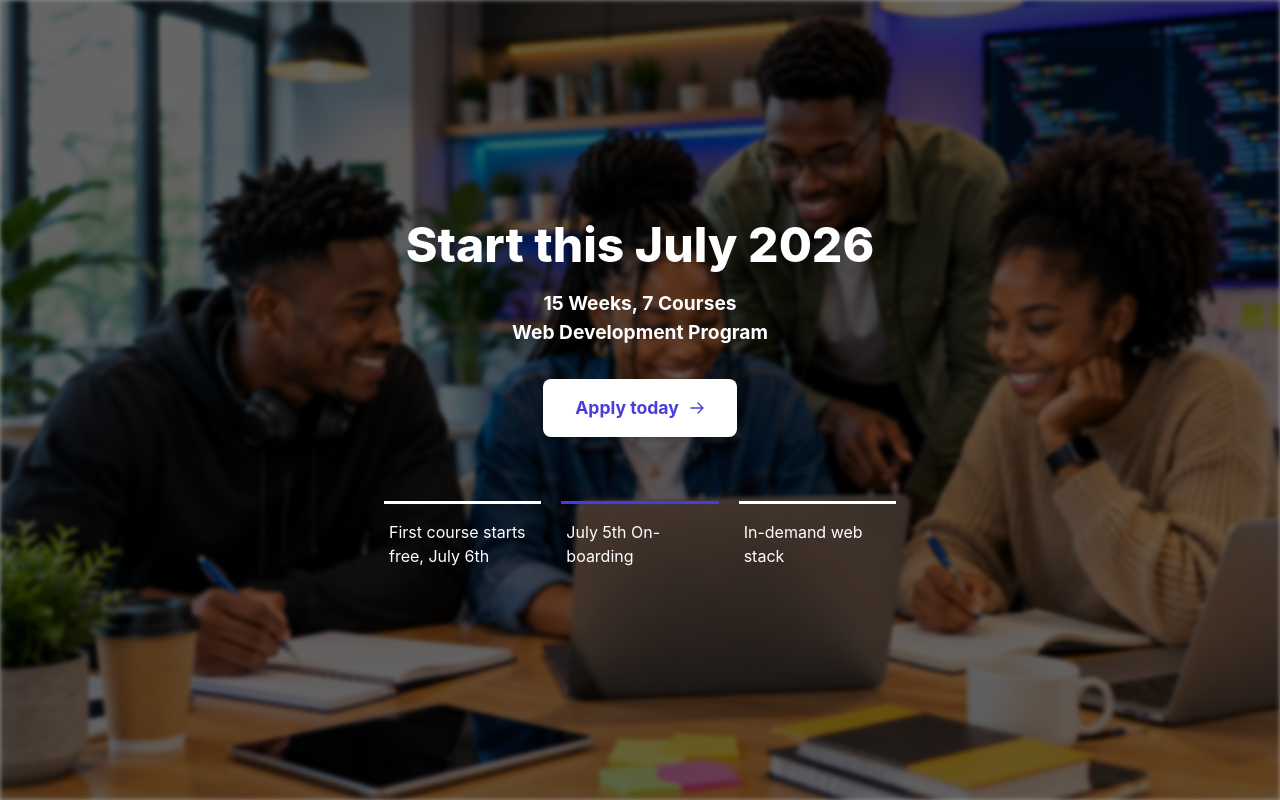
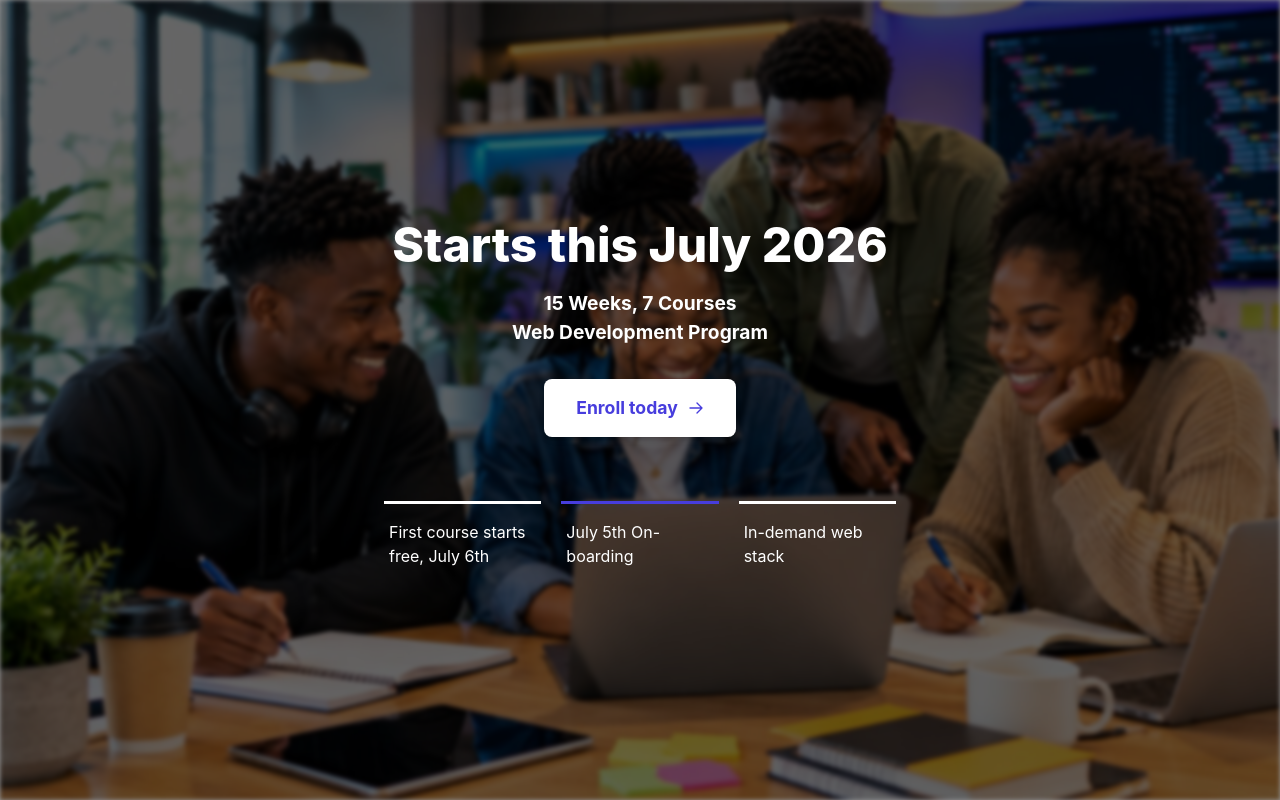
Before and after one commit to aceotechnologies/aceotechnologiesdotcom-src, a website built with Vite: page wmc-hub/landing-pages/ad-cta.html in a window 1280 px wide. Built offline with nearby package versions, Linux system fonts and the light colour scheme.

Commit message:
Fixed typo

```diff
--- a/wmc-hub/landing-pages/ad-cta.html
+++ b/wmc-hub/landing-pages/ad-cta.html
@@ -128,12 +128,12 @@
 <body>
     <main class="hero-container">
         <div class="content-box">
-            <h1>Start this July 2026</h1>
+            <h1>Starts this July 2026</h1>
 
             <p>15 Weeks, 7 Courses<br>Web Development Program</p>
 
             <a title="Apply today" href="https://docs.google.com/forms/d/e/1FAIpQLSfjdgscfIh1A8Lw8v6kt1bKG0r6SslzOz7Gcgcli6Kx57XKbg/viewform?usp=header" class="ad-cta-btn">
-                <span>Apply today</span>
+                <span>Enroll today</span>
                 <svg xmlns="http://www.w3.org/2000/svg" fill="none" viewBox="0 0 24 24" stroke-width="2" stroke="currentColor" class="size-4">
                     <path stroke-linecap="round" stroke-linejoin="round" d="M13.5 4.5 21 12m0 0-7.5 7.5M21 12H3" />
                 </svg>
```
